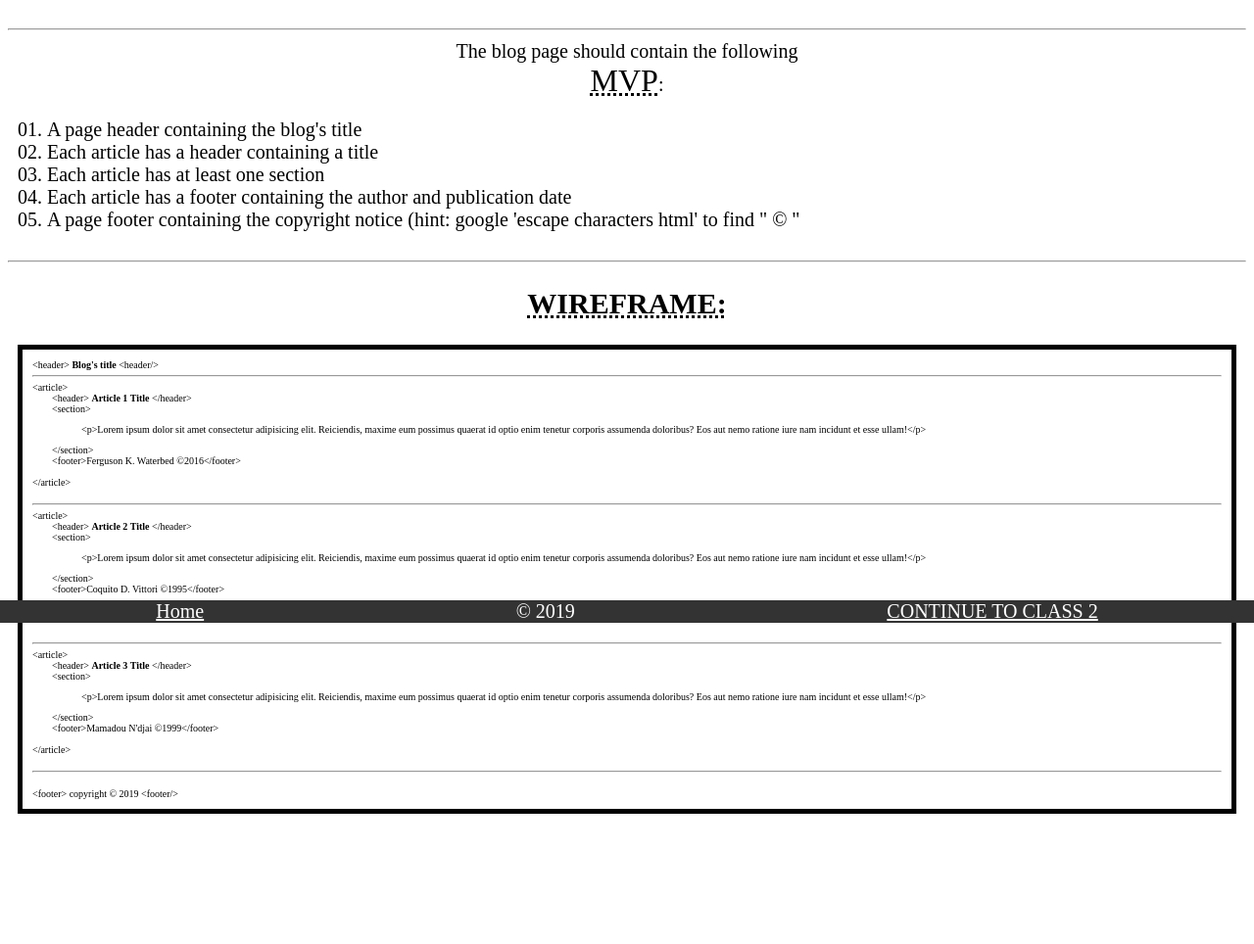
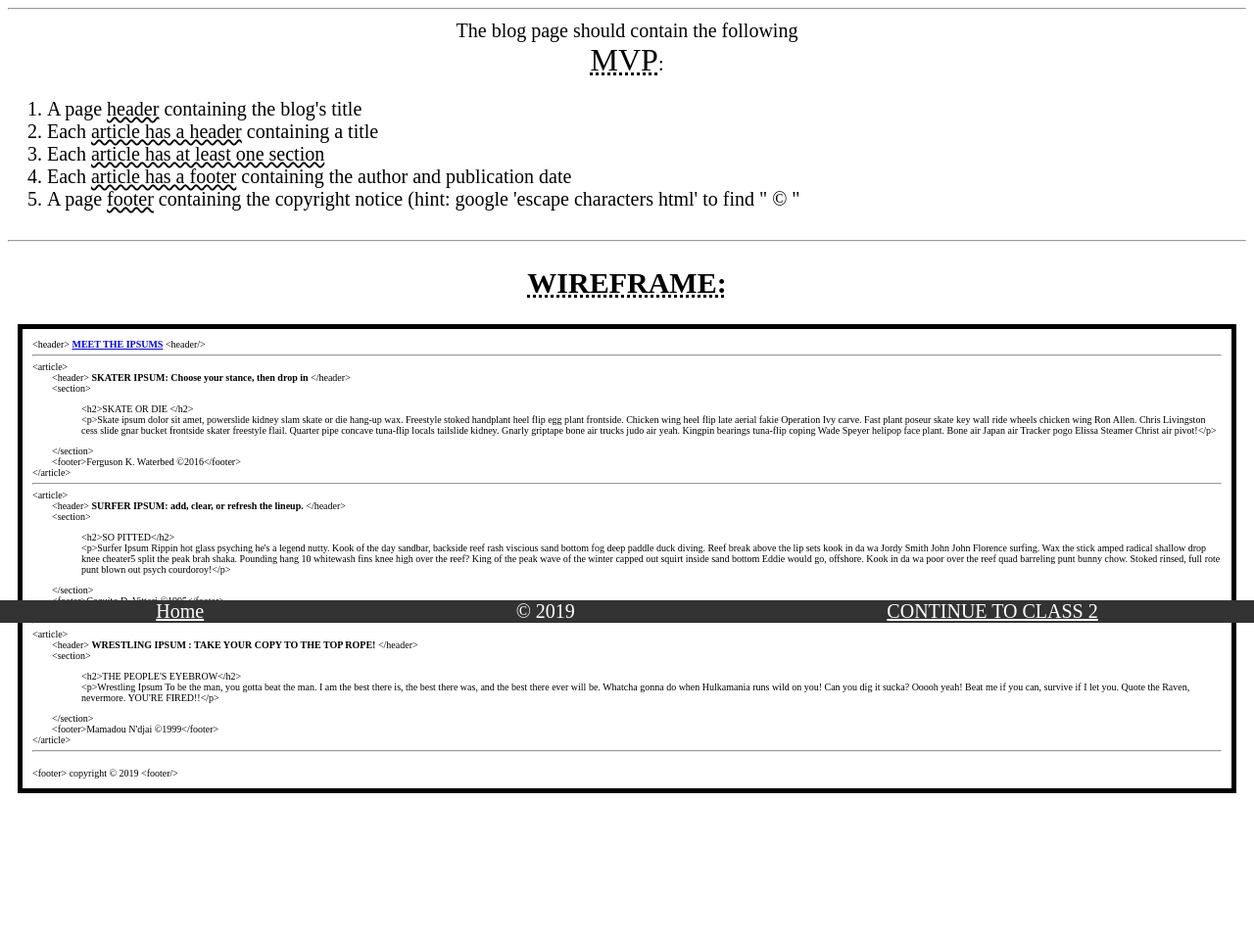
Before and after one commit to gradyrobbins/jumpstart, a plain HTML site: page Class1/index.html in a window 1280 px wide. Shown: the part 164-1128 px from the top of the page at 98% size. After the commit the page ends 1107 px from the top, so only its background shows below. Drawn offline with Linux system fonts and the light colour scheme; a web font is replaced by a local one.

Commit message:
better formatting

```diff
--- a/Class1/index.html
+++ b/Class1/index.html
@@ -38,89 +38,106 @@
         <h2 style="white-space: pre;">INSTRUCTIONS: </h2>
         <h5 class="item">Open up a new CodePen, and build a basic blog page that has 3 articles and any random topics
             you want to talk about. The text can be anything, even placeholder text. Look at this <a
-            href="http://lorem-ipsum.perbang.dk/" target="blank">lorem ipsum generator</a> for an example of the
+                href="http://lorem-ipsum.perbang.dk/" target="blank">lorem ipsum generator</a> for an example of the
             official-unofficial gibberish of web developers everywhere.
         </h5>
     </section>
 
-    <hr/>
+    <hr />
     <section style="white-space:normal; text-align: center;">The blog page should contain the following <br /><abbr
             title="Minimum Viable Product" style="font-size:xx-large;">MVP</abbr>:
         <ol>
-            <li>A page <span id="a" onmouseover="chbg('yellow', '2em', 'Patrick Hand SC')"
-                    onmouseout="chbg('white', '', '')">header</span> containing the blog's title</li><br />
-            <li>Each <span id="e" onmouseover="chbg3('yellow', '2em')" onmouseout="chbg3('white', '')">article has a
-                    header</span> containing a title</li><br />
-            <li>Each <span id="i" onmouseover="chbg5('yellow', '1.4em')" onmouseout="chbg5('white', '')">article has at
+            <li>A page <span id="a" onmouseover="chbg('yellow', '3em', 'Patrick Hand SC')" onmouseout="chbg('', '', '')"
+                    style="text-decoration-line: underline;
+                    text-decoration-style: wavy;">header</span> containing the blog's title</li> <br />
+            <li>Each <span id="c" onmouseover="chbg2('yellow', '3em', 'Patrick Hand SC')"
+                    onmouseout="chbg2('white', '')" style="text-decoration-line: underline;
+                text-decoration-style: wavy;">article has a
+                    header</span> containing a title</li> <br />
+            <li>Each <span id="g" onmouseover="chbg3('yellow', '3em', 'Patrick Hand SC')"
+                    onmouseout="chbg3('white', '')" style="text-decoration-line: underline;
+                text-decoration-style: wavy;">article has at
                     least one section</span></li><br />
-            <li>Each <span id="g" onmouseover="chbg4('yellow', '2em')" onmouseout="chbg4('white', '')">article has a
+            <li>Each <span id="k" onmouseover="chbg4('yellow', '3em', 'Patrick Hand SC')" onmouseout="chbg4('white', '')" style="text-decoration-line: underline;
+                text-decoration-style: wavy;">article has a
                     footer</span> containing the author and publication date</li><br />
-            <li>A page <span id="c" onmouseover="chbg2('yellow', '2em')" onmouseout="chbg2('white', '')">footer</span>
+            <li>A page <span id="o" onmouseover="chbg5('yellow', '3em', 'Patrick Hand SC')" onmouseout="chbg5('white', '')" style="text-decoration-line: underline;
+                text-decoration-style: wavy;">footer</span>
                 containing the copyright notice (hint: google 'escape characters html' to find " &copy; " </li>
         </ol>
     </section>
-    <br/>
+    <br />
     <hr />
     <h2 style="white-space:normal; text-align: center;"><abbr
             title="an image or set of images which displays the functional elements of a website or page, typically used for planning a site's structure and functionality.">WIREFRAME:
         </abbr></h2>
     <div class="wireframe">
         <section>
-            <header id="b">
-                &lt;header&gt; <strong>Blog's title</strong> &lt;header/&gt;
+            <header><span id="b">
+                    &lt;header&gt; <strong><a href="https://meettheipsums.com/">MEET THE IPSUMS</a></strong>
+                    &lt;header/&gt;</span>
             </header>
             <hr>
             <article>&lt;article&gt;<br>
-                <header class="tab" id="f">
-                    &lt;header&gt; <strong> Article 1 Title</strong> &lt;/header&gt;
+                <header class="tab"><span id="d">
+                        &lt;header&gt; <strong> SKATER IPSUM: Choose your stance, then drop in</strong>
+                        &lt;/header&gt;</span>
                 </header>
-                <section id="j" class="tab">&lt;section&gt;
-                    <p class="doubletab">&lt;p&gt;Lorem ipsum dolor sit amet consectetur adipisicing elit. Reiciendis,
-                        maxime eum possimus quaerat
-                        id
-                        optio enim tenetur corporis assumenda doloribus? Eos aut nemo ratione iure nam incidunt et esse
-                        ullam!&lt;/p&gt;</p>&lt;/section&gt;
+                <section class="tab"><span id="h">
+                        &lt;section&gt;
+                        <p class="doubletab">&lt;h2&gt;SKATE OR DIE &lt;/h2&gt; <br /> &lt;p&gt;Skate ipsum dolor sit
+                            amet, powerslide kidney slam skate or die hang-up wax. Freestyle stoked handplant heel flip
+                            egg plant frontside. Chicken wing heel flip late aerial fakie Operation Ivy carve. Fast
+                            plant poseur skate key wall ride wheels chicken wing Ron Allen. Chris Livingston cess slide
+                            gnar bucket frontside skater freestyle flail. Quarter pipe concave tuna-flip locals
+                            tailslide kidney. Gnarly griptape bone air trucks judo air yeah. Kingpin bearings tuna-flip
+                            coping Wade Speyer helipop face plant. Bone air Japan air Tracker pogo Elissa Steamer Christ
+                            air pivot!&lt;/p&gt;</p>&lt;/section&gt; </span>
                 </section>
-                <footer id="h" class="tab">&lt;footer&gt;Ferguson K. Waterbed &copy;2016&lt;/footer&gt;</footer><br>
-                &lt;/article&gt;
-            </article><br>
+                <footer class="tab"><span id="l">&lt;footer&gt;Ferguson K. Waterbed &copy;2016&lt;/footer&gt;</footer>
+                &lt;/article&gt;</span>
+            </article>
             <hr>
             <article>
                 <article>&lt;article&gt;<br>
-                    <header class="tab">
-                        &lt;header&gt; <strong> Article 2 Title</strong> &lt;/header&gt;
+                    <header class="tab"> <span id="e">
+                            &lt;header&gt; <strong>SURFER IPSUM: add, clear, or refresh the lineup.</strong>
+                            &lt;/header&gt;</span>
                     </header>
-                    <section class="tab">&lt;section&gt;
-                        <p class="doubletab">&lt;p&gt;Lorem ipsum dolor sit amet consectetur adipisicing elit.
-                            Reiciendis, maxime eum possimus quaerat
-                            id
-                            optio enim tenetur corporis assumenda doloribus? Eos aut nemo ratione iure nam incidunt et
-                            esse
-                            ullam!&lt;/p&gt;</p>&lt;/section&gt;
+                    <section class="tab"><span id="i">&lt;section&gt;
+                            <p class="doubletab">&lt;h2&gt;SO PITTED&lt;/h2&gt; <br /> &lt;p&gt;Surfer Ipsum Rippin hot
+                                glass psyching he's a legend nutty. Kook of the day sandbar, backside reef rash viscious
+                                sand bottom fog deep paddle duck diving. Reef break above the lip sets kook in da wa
+                                Jordy Smith John John Florence surfing. Wax the stick amped radical shallow drop knee
+                                cheater5 split the peak brah shaka. Pounding hang 10 whitewash fins knee high over the
+                                reef? King of the peak wave of the winter capped out squirt inside sand bottom Eddie
+                                would go, offshore. Kook in da wa poor over the reef quad barreling punt bunny chow.
+                                Stoked rinsed, full rote punt blown out psych courdoroy!&lt;/p&gt;</p>
+                            &lt;/section&gt;</span>
                     </section>
-                    <footer class="tab">&lt;footer&gt;Coquito D. Vittori &copy;1995&lt;/footer&gt;</footer><br>
-                    &lt;/article&gt;
-                </article><br><br>
+                    <footer class="tab"><span id="m">&lt;footer&gt;Coquito D. Vittori &copy;1995&lt;/footer&gt;</footer>
+                    &lt;/article&gt;</span>
+                </article>
                 <hr>
                 <article>
                     <article>&lt;article&gt;<br>
                         <header class="tab">
-                            &lt;header&gt; <strong> Article 3 Title</strong> &lt;/header&gt;
+                            <span id="f">&lt;header&gt; <strong>WRESTLING IPSUM :
+                                    TAKE YOUR COPY TO THE TOP ROPE!</strong> &lt;/header&gt;</span>
                         </header>
-                        <section class="tab">&lt;section&gt;
-                            <p class="doubletab">&lt;p&gt;Lorem ipsum dolor sit amet consectetur adipisicing elit.
-                                Reiciendis, maxime eum possimus quaerat
-                                id
-                                optio enim tenetur corporis assumenda doloribus? Eos aut nemo ratione iure nam incidunt
-                                et esse
-                                ullam!&lt;/p&gt;</p>&lt;/section&gt;
+                        <section class="tab"><span id="j">&lt;section&gt;
+                                <p class="doubletab">&lt;h2&gt;THE PEOPLE'S EYEBROW&lt;/h2&gt; <br />&lt;p&gt;Wrestling
+                                    Ipsum To be the man, you gotta beat the man. I am the best there is, the best there
+                                    was, and the best there ever will be. Whatcha gonna do when Hulkamania runs wild on
+                                    you! Can you dig it sucka? Ooooh yeah! Beat me if you can, survive if I let you.
+                                    Quote the Raven, nevermore. YOU'RE FIRED!!&lt;/p&gt;</p>&lt;/section&gt;</span>
                         </section>
-                        <footer class="tab">&lt;footer&gt;Mamadou N'djai &copy;1999&lt;/footer&gt;</footer><br>
-                        &lt;/article&gt;
-                    </article><br>
+                        <footer class="tab"><span id="n">&lt;footer&gt;Mamadou N'djai &copy;1999&lt;/footer&gt;</footer>
+                        &lt;/article&gt;</span>
+                    </article>
                     <hr>
                     <br>
-                    <footer id="d">&lt;footer&gt; copyright &copy; 2019 &lt;footer/&gt;</footer>
+                    <footer ><span id="p">&lt;footer&gt; copyright &copy; 2019 &lt;footer/&gt;</span></footer>
         </section>
     </div>
 
--- a/Class1/main.js
+++ b/Class1/main.js
@@ -2,28 +2,64 @@ console.log("hello main.js")
 
 function chbg(color, size, font) {
     document.getElementById("a").style.backgroundColor = color;
-    document.getElementById("b").style.fontFamily = font;
     document.getElementById("b").style.backgroundColor = color;
     document.getElementById("b").style.fontSize = size;
+    document.getElementById("b").style.fontFamily = font;
+
 }
 
-function chbg2(color, size) {
+function chbg2(color, size, font) {
     document.getElementById("c").style.backgroundColor = color;
     document.getElementById("d").style.backgroundColor = color;
     document.getElementById("d").style.fontSize = size;
-}
-function chbg3(color, size) {
+    document.getElementById("d").style.fontFamily = font;
     document.getElementById("e").style.backgroundColor = color;
+    document.getElementById("e").style.fontSize = size;
+    document.getElementById("e").style.fontFamily = font;
     document.getElementById("f").style.backgroundColor = color;
     document.getElementById("f").style.fontSize = size;
+    document.getElementById("f").style.fontFamily = font;
+
 }
-function chbg4(color, size) {
+
+function chbg3(color, size, font) {
     document.getElementById("g").style.backgroundColor = color;
     document.getElementById("h").style.backgroundColor = color;
     document.getElementById("h").style.fontSize = size;
-}
-function chbg5(color, size) {
+    document.getElementById("h").style.fontFamily = font;
     document.getElementById("i").style.backgroundColor = color;
+    document.getElementById("i").style.fontSize = size;
+    document.getElementById("i").style.fontFamily = font;
     document.getElementById("j").style.backgroundColor = color;
     document.getElementById("j").style.fontSize = size;
+    document.getElementById("j").style.fontFamily = font;
+
 }
+
+function chbg4(color, size, font) {
+    document.getElementById("k").style.backgroundColor = color;
+    document.getElementById("l").style.backgroundColor = color;
+    document.getElementById("l").style.fontSize = size;
+    document.getElementById("l").style.fontFamily = font;
+    document.getElementById("m").style.backgroundColor = color;
+    document.getElementById("m").style.fontSize = size;
+    document.getElementById("m").style.fontFamily = font;
+    document.getElementById("n").style.backgroundColor = color;
+    document.getElementById("n").style.fontSize = size;
+    document.getElementById("n").style.fontFamily = font;
+
+}
+
+function chbg5(color, size, font) {
+    document.getElementById("o").style.backgroundColor = color;
+    document.getElementById("p").style.backgroundColor = color;
+    document.getElementById("p").style.fontSize = size;
+    document.getElementById("p").style.fontFamily = font;
+    // document.getElementById("m").style.backgroundColor = color;
+    // document.getElementById("m").style.fontSize = size;
+    // document.getElementById("m").style.fontFamily = font;
+    // document.getElementById("n").style.backgroundColor = color;
+    // document.getElementById("n").style.fontSize = size;
+    // document.getElementById("n").style.fontFamily = font;
+
+}
--- a/Class1/styles.css
+++ b/Class1/styles.css
@@ -48,17 +48,12 @@ footer a {
   flex-grow: 3;
     line-height: 1.2em;
     text-align: justify;
-    text-justify: auto;
 }
-.wavy {
-  text-decoration-line: underline;
-                text-decoration-style: wavy;
-}
+
 
 .instructions h2 {
 
   text-align:left;
-  font-size: xx-large;
   border: 2px solid black;
 }
 
@@ -88,7 +83,7 @@ ul {
 }
 
 ol > li {
-    list-style: decimal-leading-zero ;
+    list-style: decimal ;
 }
 
 li {
```
